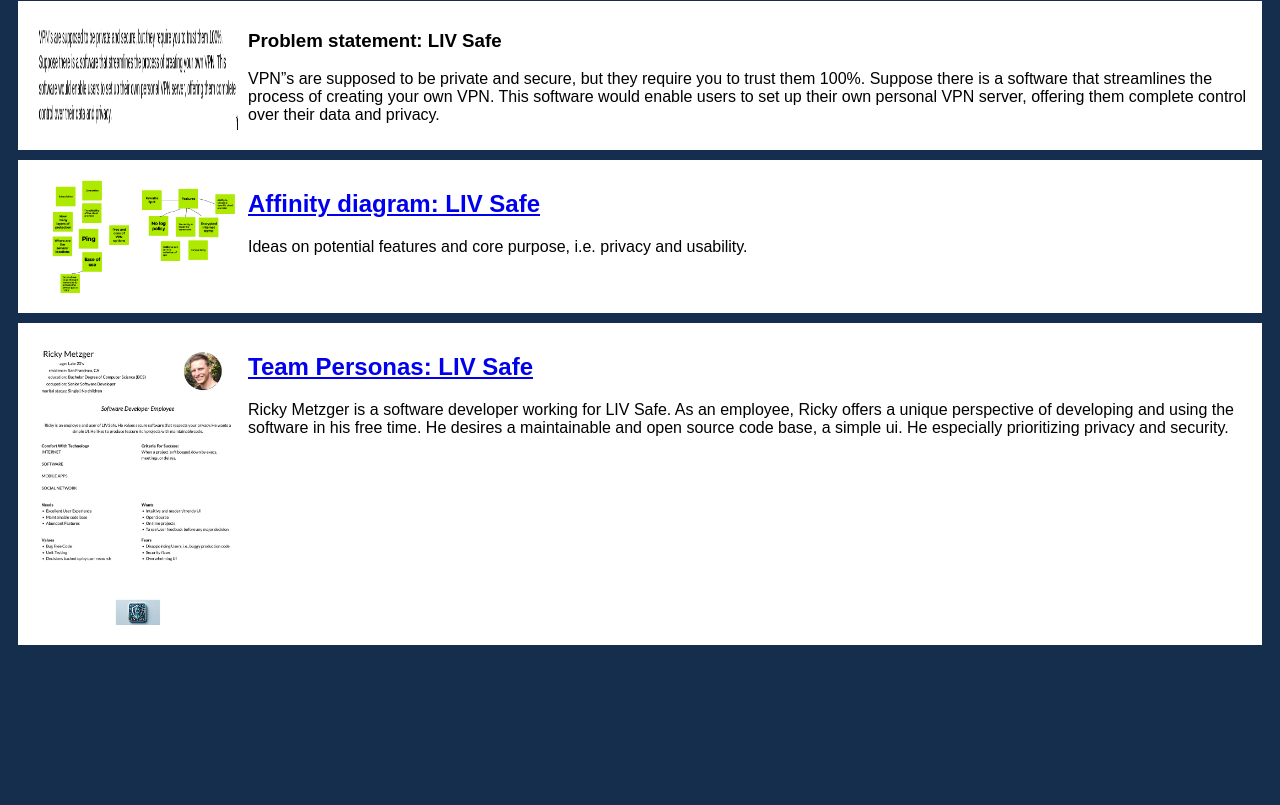
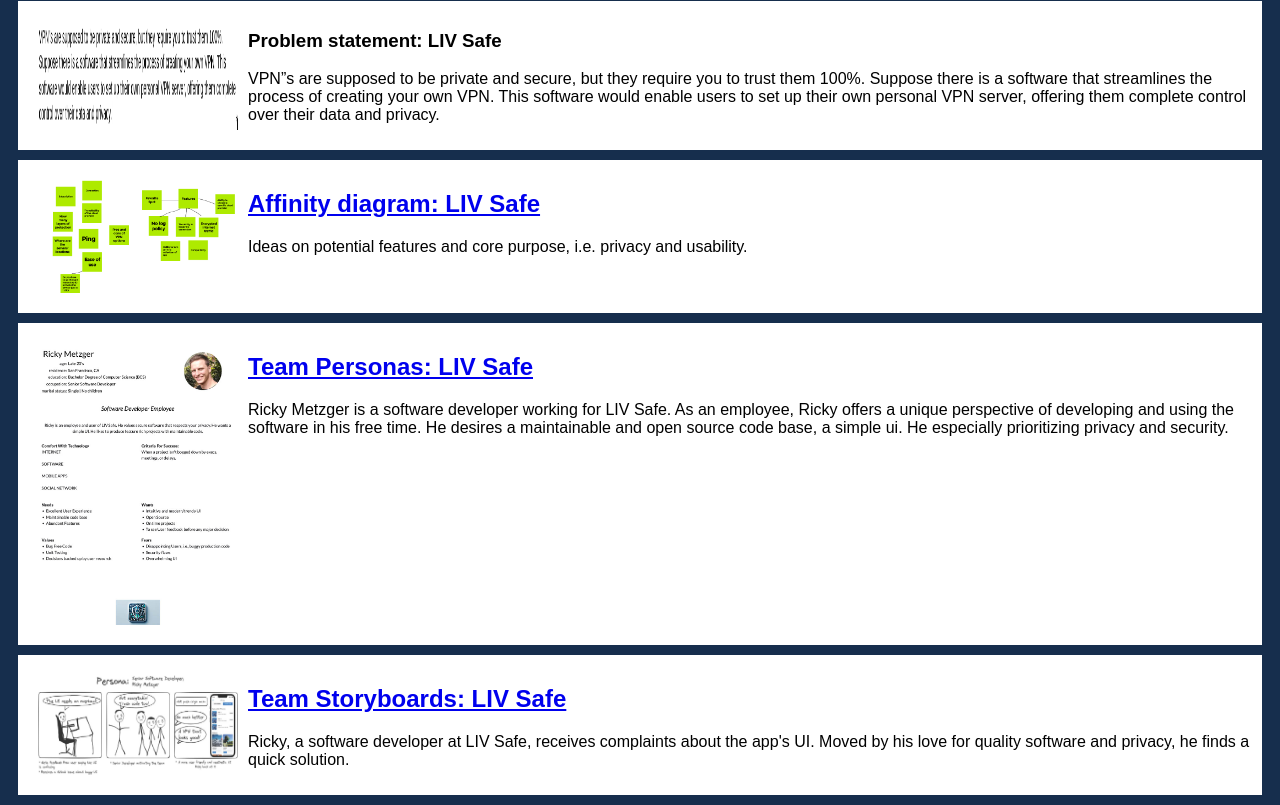
Before and after one commit to so-lucas/so-lucas.github.io, a plain HTML site: page index.html in a window 1280 px wide. Shown: the part 79-884 px from the top of the page. Before the commit the page ends 800 px from the top, so only its background shows below. Drawn offline with Linux system fonts and the light colour scheme.

Commit message:
added personal storyboard, waiting for team members to combine them

```diff
--- a/index.html
+++ b/index.html
@@ -37,7 +37,23 @@
                 <h2>Team Personas: LIV Safe</h2>
             </a>
             <p>
-               Ricky Metzger is a software developer working for LIV Safe. As an employee, Ricky offers a unique perspective of developing and using the software in his free time. He desires a maintainable and open source code base, a simple ui. He especially prioritizing privacy and security. </p>
+                Ricky Metzger is a software developer working for LIV Safe. As an employee, Ricky offers a unique
+                perspective of developing and using the software in his free time. He desires a maintainable and open
+                source code base, a simple ui. He especially prioritizing privacy and security. </p>
+        </section>
+    </section>
+    <!-- Storyboard assignment -->
+    <section class="assign">
+        <img src="images/my-storyboard.jpg" />
+        <section class="assign-det">
+            <a href="files/all-storyboards.pdf">
+                <h2>Team Storyboards: LIV Safe</h2>
+            </a>
+            <p>
+                Ricky, a software developer at LIV Safe, receives complaints
+                about the app's UI. Moved by his love for quality software and
+                privacy, he finds a quick solution.
+            </p>
         </section>
     </section>
 </body>
```
Also changed, not shown: images/my-storyboard.jpg (added).
